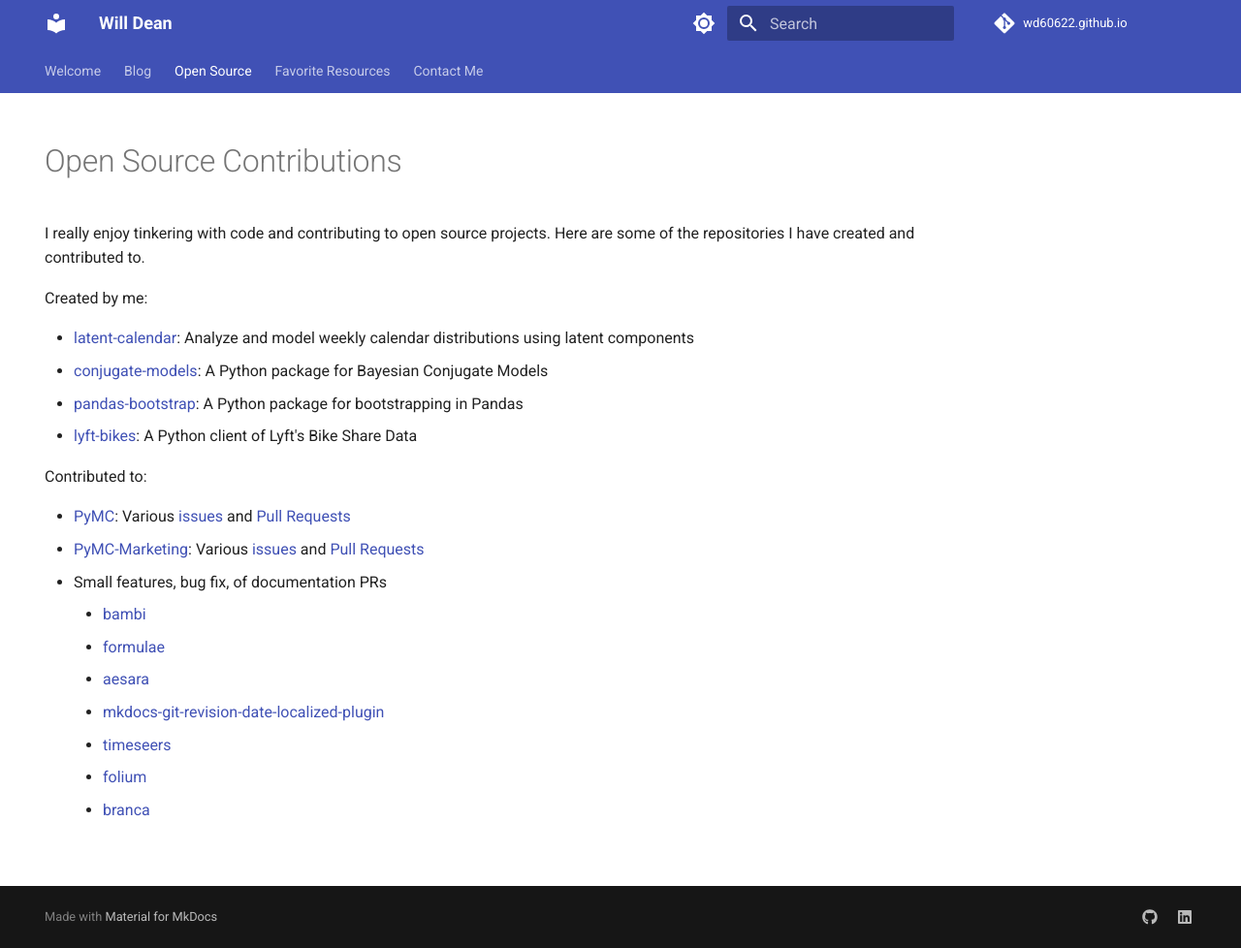
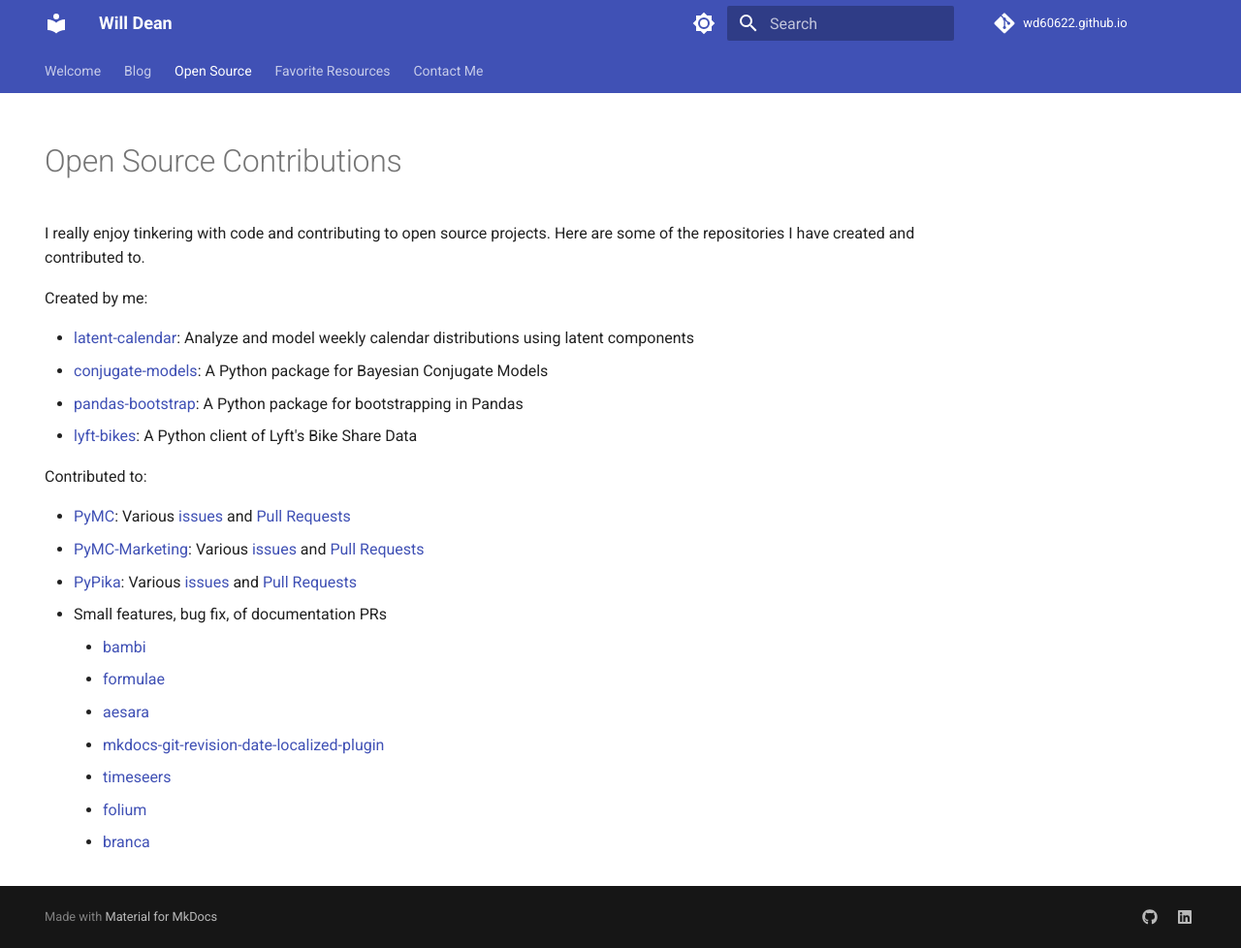
Before and after one commit to williambdean/williambdean.github.io, an MkDocs documentation site: the page built from docs/open-source.md, in a window 1280 px wide and 978 px high. Shown: the whole window at 97% size. Built offline with MkDocs 1.6.1 and Material for MkDocs 9.7.7, drawn with Linux system fonts in a browser that asks for light colours; comment, search, counter and statistics services are not loaded.

Commit message:
change links

```diff
--- a/docs/open-source.md
+++ b/docs/open-source.md
@@ -15,8 +15,9 @@
 
 Contributed to:
 
-- [PyMC](https://github.com/pymc-devs/pymc): Various [issues](https://github.com/pymc-devs/pymc/issues?q=is%3Aissue+is%3Aclosed+author%3Awd60622) and [Pull Requests](https://github.com/pymc-devs/pymc/pulls?q=is%3Apr+is%3Aclosed+author%3Awd60622)
-- [PyMC-Marketing](https://github.com/pymc-labs/pymc-marketing): Various [issues](https://github.com/pymc-labs/pymc-marketing/issues?q=is%3Aissue+is%3Aclosed+author%3Awd60622) and [Pull Requests](https://github.com/pymc-labs/pymc-marketing/pulls?q=is%3Apr+is%3Aclosed+author%3Awd60622)
+- [PyMC](https://github.com/pymc-devs/pymc): Various [issues](https://github.com/pymc-devs/pymc/issues?q=is%3Aissue+author%3Awd60622) and [Pull Requests](https://github.com/pymc-devs/pymc/pulls?q=is%3Apr+author%3Awd60622)
+- [PyMC-Marketing](https://github.com/pymc-labs/pymc-marketing): Various [issues](https://github.com/pymc-labs/pymc-marketing/issues?q=is%3Aissue+author%3Awd60622) and [Pull Requests](https://github.com/pymc-labs/pymc-marketing/pulls?q=is%3Apr+author%3Awd60622)
+- [PyPika](https://github.com/kayak/pypika/): Various [issues](https://github.com/kayak/pypika/issues?q=is%3Aissue+author%3Awd60622+) and [Pull Requests](https://github.com/kayak/pypika/pulls?q=is%3Apr+author%3Awd60622)
 -  Small features, bug fix, of documentation PRs
     - [bambi](https://github.com/bambinos/bambi/pulls?q=is%3Apr+author%3Awd60622+)
     - [formulae](https://github.com/bambinos/formulae/pulls?q=is%3Apr+author%3Awd60622+)
```
